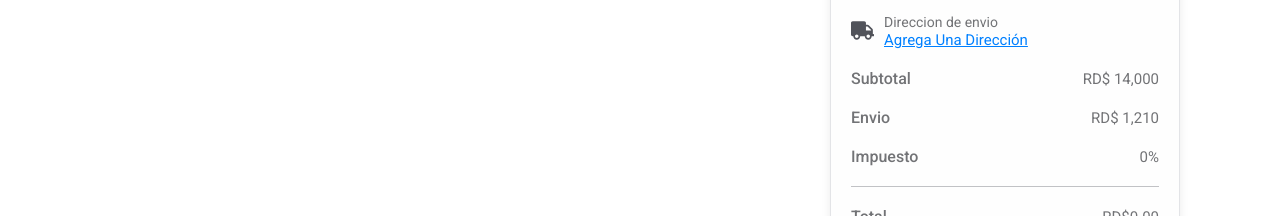
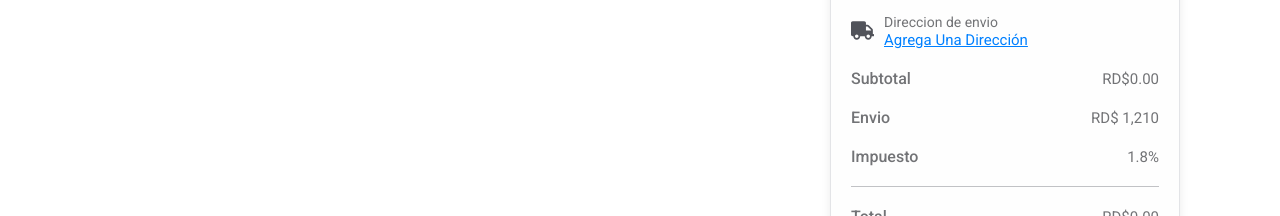
Before and after one commit to josiaspeguero/nexashop, a React (Create React App) app in the folder NexashopApp/: page /cart in a window 1280 px wide. Shown: the part 191-407 px from the top of the page. Built offline with nearby package versions, Linux system fonts and the light colour scheme.

Commit message:
feat: suma total de precio carrito

```diff
--- a/NexashopApp/src/pages/Carrito.jsx
+++ b/NexashopApp/src/pages/Carrito.jsx
@@ -120,7 +120,7 @@ function Carrito() {
           <div className="amount-resume">
             <div className="order-item">
               <p>Subtotal</p>
-              <span>RD$ 14,000</span>
+              <span>{formatMoney(monto)}</span>
             </div>
             <div className="order-item">
               <p>Envio</p>
@@ -128,12 +128,12 @@ function Carrito() {
             </div>
             <div className="order-item">
               <p>Impuesto</p>
-              <span>0%</span>
+              <span>1.8%</span>
             </div>
             <hr />
             <div className="order-item total">
               <p>Total</p>
-              <span>{formatMoney(monto)}</span>
+              <span>{formatMoney(((monto * 1.8) / 100) + monto)}</span>
             </div>
             <hr />
           </div>
```
